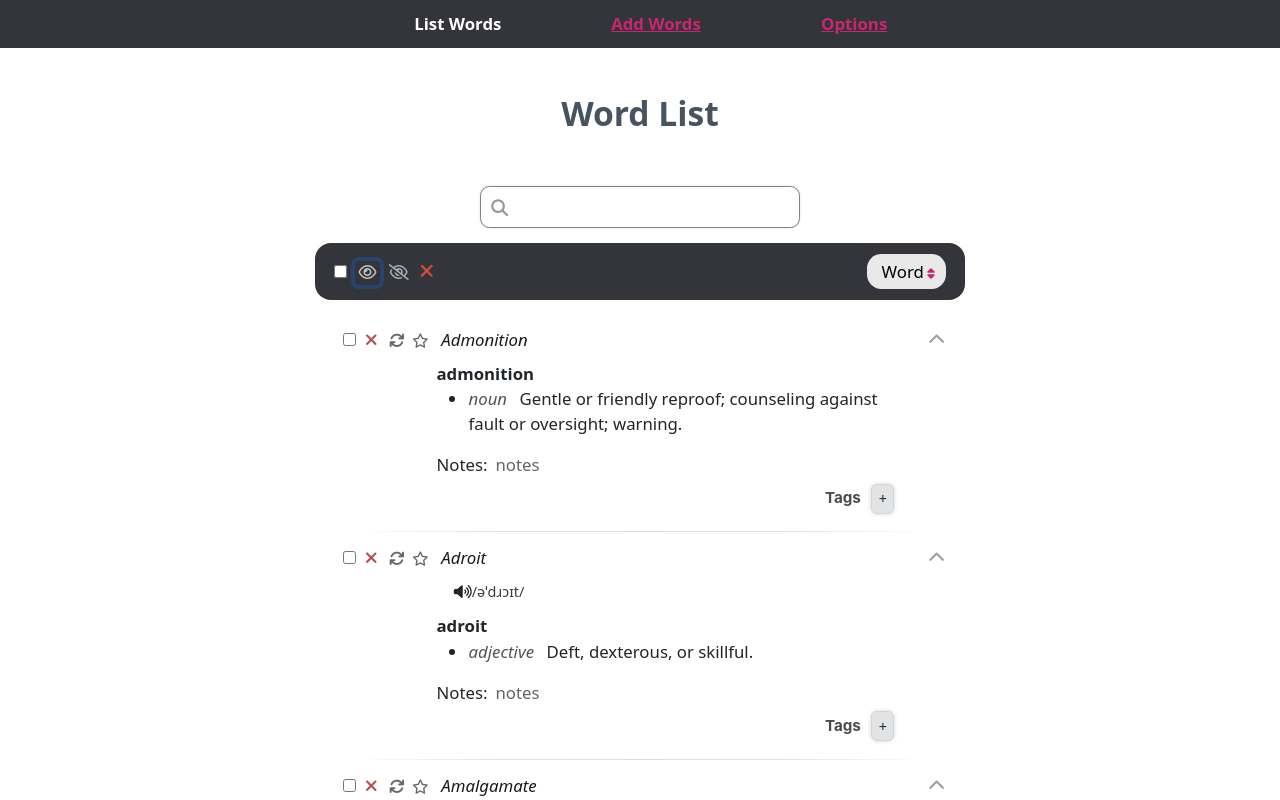
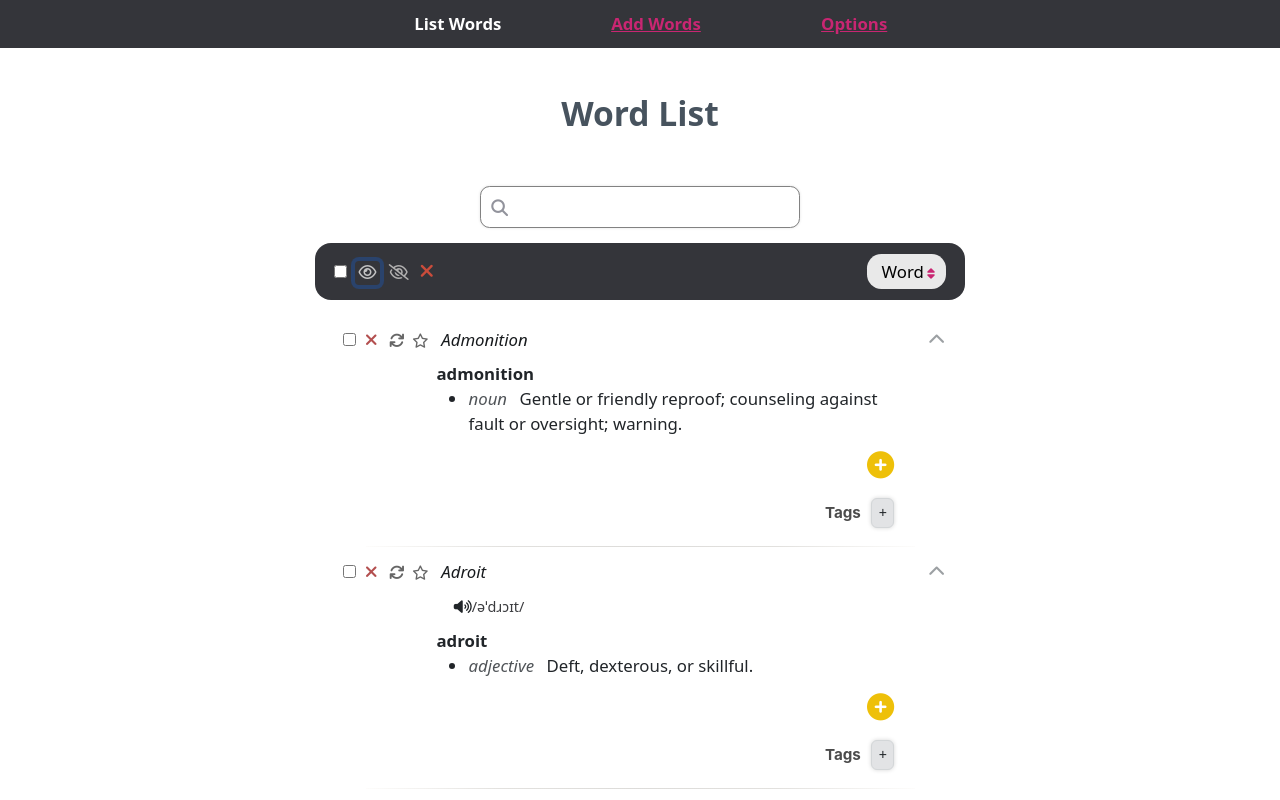
Before and after one commit to vishusandy/lexicon, a SvelteKit app: page /list in a window 1280 px wide. Both pictures are taken after a click on the button 367 px from the left and 272 px from the top of the page. Shown: the top 800 px of the page. Built offline with nearby package versions, Linux system fonts and the light colour scheme.

Commit message:
Updated notes

```diff
--- a/src/components/Word.svelte
+++ b/src/components/Word.svelte
@@ -45,28 +45,17 @@
     }
 
     onMount(() => {
+        noteVisible();
+
         const t = getWordElem(key, item.id);
         if (!t) return;
         updateTitle(t);
     });
 
-    // afterUpdate(() => {
-    // const w = getWordElem(key, item.id);
-    // const d = getDefElem();
-    // if (w) {
-    //     w.innerHTML = item.word;
-    // }
-    // if (d && item.def) {
-    //     d.innerHTML = item.def;
-    // }
-    // addHighlights();
-    // });
-
     function updateWord() {
         const t = getWordElem(key, item.id);
         if (!t) return;
         item.word = t.innerHTML;
-        // t.innerHTML = '';
 
         if (item.word == '') {
             if (!deleteWord(item)) {
@@ -76,7 +65,6 @@
         }
 
         if (t.title != item.word) {
-            // updateTitle(t);
             dispatch('updateWord', { word: item, key });
         }
     }
@@ -179,6 +167,61 @@
         }
         enterPressed(e);
     }
+
+    function adjustTextarea(e: Event) {
+        const t = <HTMLTextAreaElement | null>e.target;
+        if (!t) return;
+        t.style.height = 'auto';
+        t.style.height = t.scrollHeight + 'px';
+    }
+
+    function addNote(e: Event) {}
+
+    function updateNote() {
+        if (item.def === '') {
+            item.def = undefined;
+        }
+        noteVisible();
+        dispatch('updateDefinition', { word: item, key });
+    }
+
+    function noteVisible() {
+        if (item.def !== undefined && item.def !== '') {
+            showNote(false);
+        } else {
+            hideNote();
+        }
+    }
+
+    function showNote(focus: boolean) {
+        const e = document.getElementById(`note-empty-${key}-${item.id}`);
+        const s = document.getElementById(`note-shown-${key}-${item.id}`);
+        if (e) {
+            e.classList.add('hidden');
+        } else {
+            console.log(`could not find: note-empty-${key}-${item.id}`);
+        }
+        if (s) {
+            s.classList.remove('hidden');
+            if (focus) {
+                const t = s.querySelector('textarea');
+                if (t) {
+                    t.focus();
+                }
+            }
+        }
+    }
+
+    function hideNote() {
+        const e = document.getElementById(`note-empty-${key}-${item.id}`);
+        const s = document.getElementById(`note-shown-${key}-${item.id}`);
+        if (e) {
+            e.classList.remove('hidden');
+        }
+        if (s) {
+            s.classList.add('hidden');
+        }
+    }
 </script>
 
 <hr id="{key}-hr-{item.id}" />
@@ -227,20 +270,25 @@
             {#if dict_def}
                 <DictDef dict={dict_def} />
             {/if}
-            <span class="def-label">Notes:</span>
-            <div
-                id="{key}-def-{item.id}"
-                class="word-definition"
-                contenteditable="true"
-                on:keydown={enterPressed}
-                on:blur={() => {
-                    updateDefinition();
-                    addHighlights();
-                }}
-                on:focus={() => removeHighlights()}
-            >
-                {#if item.def}{item.def}{/if}
+
+            <div class="note-container">
+                <div id="note-empty-{key}-{item.id}" class="note-empty hidden">
+                    <button on:click={() => showNote(true)} title="Add Note">
+                        <!-- <i class="fa-solid fa-note-sticky" /> -->
+                        <i class="fa-solid fa-circle-plus" />
+                    </button>
+                </div>
+                <div id="note-shown-{key}-{item.id}" class="note-shown hidden">
+                    <legend>Notes</legend>
+                    <textarea
+                        class="note-text form-control"
+                        bind:value={item.def}
+                        on:input={adjustTextarea}
+                        on:blur={updateNote}
+                    />
+                </div>
             </div>
+
             <div class="tag-list">
                 <div class="tags-label">Tags</div>
                 <Tags {key} bind:tags={item.tags} on:updateTags={updateTags} />
@@ -261,9 +309,6 @@
     }
 
     .remove-word-btn {
-        /* color: #b34f4f;
-        background: transparent;
-        border: 0px; */
         padding-top: 0.1rem;
     }
 
@@ -281,7 +326,6 @@
     }
 
     .fav-label {
-        /* color: #686a6e; */
         color: #666;
         font-family: 'Font Awesome 6 Free';
         font-size: 0.9rem;
@@ -303,7 +347,6 @@
     }
 
     .fav-checkbox[type='checkbox']:checked + .fav-label::after {
-        /* color: #ecd609; */
         color: #eec009;
         content: '\f005';
         font-weight: 900;
@@ -319,34 +362,17 @@
     }
 
     .tag-list {
-        /* text-align: right; */
         display: flex;
         flex-wrap: wrap;
-        /* background: #f6f6f8; */
-        /* border: 1px solid #ebe7e7; */
         padding: 0.3rem 1rem;
-        /* border-radius: 1rem; */
-        /* box-shadow: 0px 0px 4px #f0efef; */
-        /* justify-content: flex-end; */
         width: fit-content;
         margin-left: auto;
         justify-content: flex-end;
     }
 
-    .word-definition[contenteditable]:empty:not(:focus):before {
-        content: 'notes';
-        color: #616568;
-        cursor: text;
-    }
-
     .detail-arrow {
         display: inline-block;
         margin-left: auto;
-    }
-
-    .def-label {
-        float: left;
-        margin-right: 0.5rem;
     }
 
     .detail-content {
@@ -366,7 +392,6 @@
     }
 
     details {
-        /* display: inline-block; */
         width: 100%;
     }
 
@@ -377,7 +402,6 @@
     }
 
     .word-item {
-        /* border: 1px solid transparent; */
         border-radius: 0.75rem;
         width: 100%;
         margin: 0.2rem auto;
@@ -388,13 +412,6 @@
     .word {
         color: #171a1d;
         cursor: text;
-    }
-
-    .word-definition {
-        display: block;
-        margin: 0px 0px 0px 0.2rem;
-        color: #495057;
-        width: 100%;
     }
 
     li:first-of-type {
@@ -429,52 +446,41 @@
         display: none;
     }
 
-    /* .has-definition .word-definition::before {
-        content: '-';
-        color: #6c757d;
-        margin-right: 0.3rem;
-    } */
+    .note-container legend {
+        color: #28292a;
+    }
 
-    /* li:not(.has-definition) .word::after {
-        content: '       \200C';
-    } */
+    .note-empty {
+        text-align: right;
+        margin-top: -0.5rem;
+        margin-right: 0.8rem;
+        margin-left: 1rem;
+        margin-bottom: 0.3rem;
+    }
 
-    /* .word-item:focus-within,
-    .full-defs {
-        padding-bottom: calc(0.5rem - 3px);
-    } */
+    .note-shown {
+        margin-right: 1rem;
+        margin-left: 1rem;
+        margin-bottom: 1rem;
+    }
 
-    /* .word-item:focus-within,
-    .full-defs {
-        overflow: auto;
-        height: unset;
-        min-height: 2rem;
-    } */
+    .note-empty button {
+        border: 0px;
+        background: transparent;
+        color: #eec009;
+        font-size: 1.7rem;
+    }
 
-    /* .more-btn,
-    .less-btn {
-        margin-left: 0.5rem;
-        color: #82858a;
-    } */
+    .note-text {
+        width: 100%;
+        resize: vertical;
+    }
 
-    /* .more-btn {
+    .note-shown.hidden {
         display: none;
-    } */
+    }
 
-    /* .less-btn {
+    .note-empty.hidden {
         display: none;
-    } */
-
-    /* .word-item.more.full-defs .less-btn,
-    .word-item.more:focus-within .less-btn {
-        display: block;
-        float: right;
-        padding-right: 0px;
-    } */
-
-    /* .word-item:not(:focus-within):not(.full-defs).more .more-btn {
-        display: block;
-        float: right;
-        padding-right: 0px;
-    } */
+    }
 </style>
```
